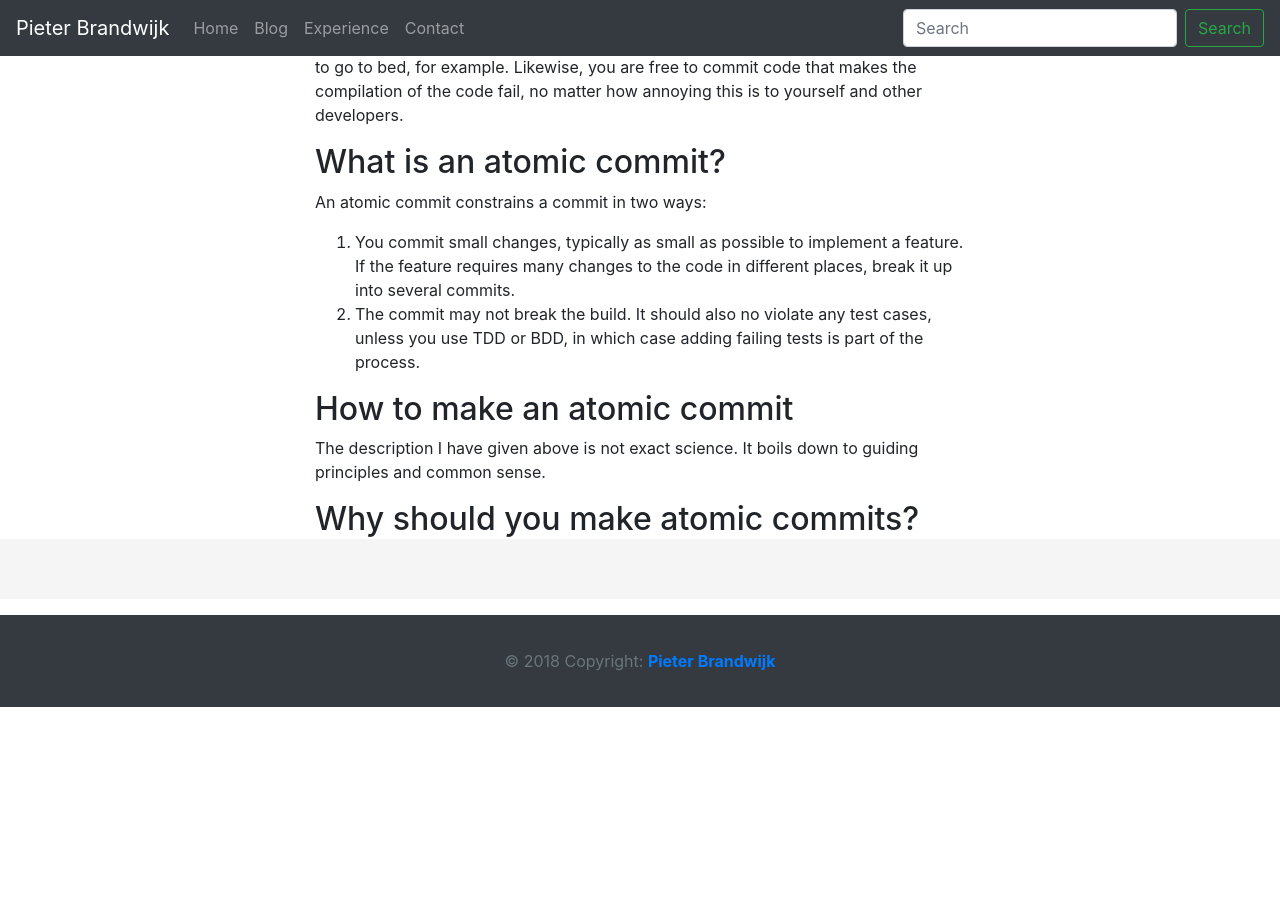
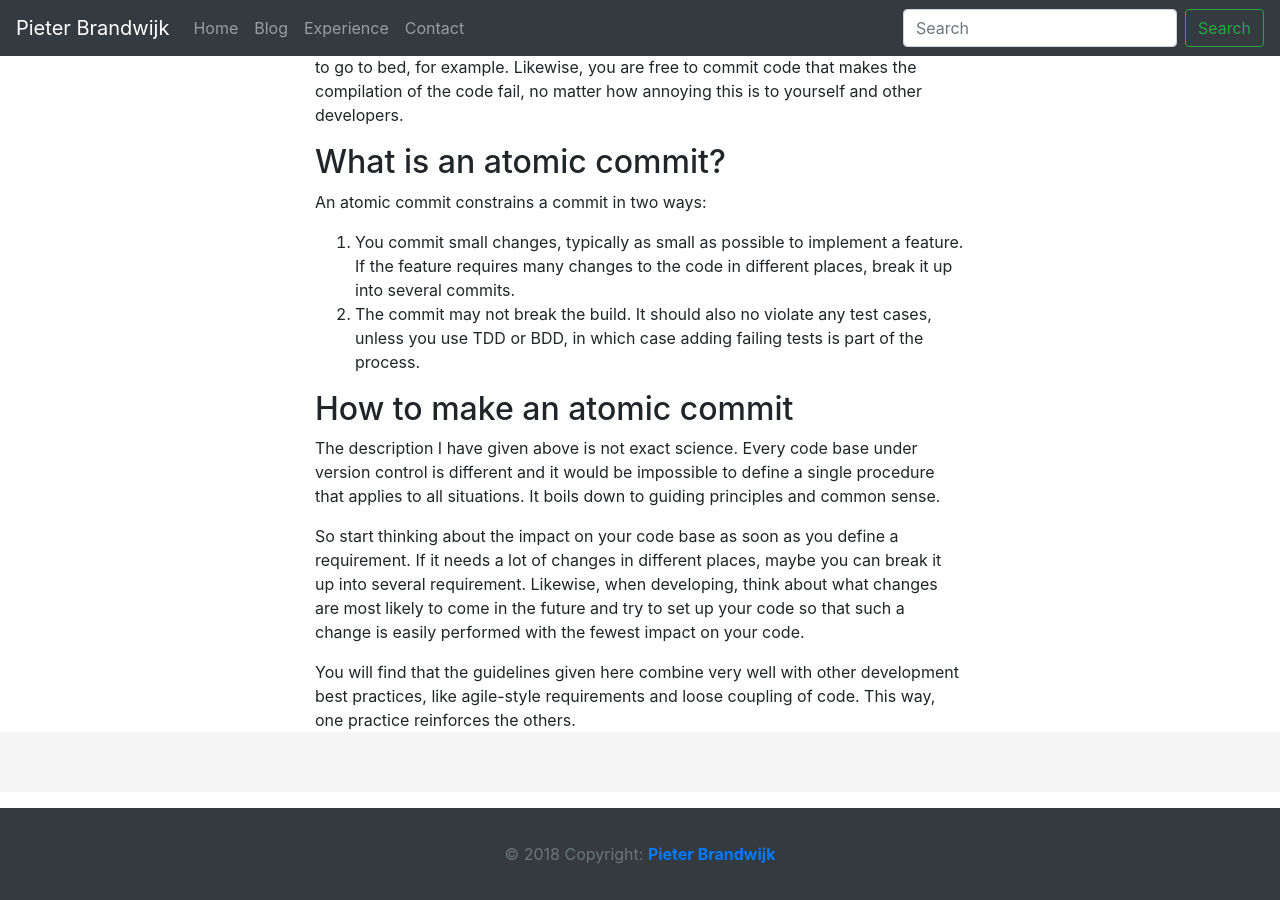
Before and after one commit to pbrandwijk/pbrandwijk.github.io, a Jekyll site: the page built from _posts/2018-07-22-atomic-commits-and-useful-comments.md, in a window 1280 px wide and 900 px high, scrolled down 511 px. Built offline with Jekyll 4.4.1, drawn with Linux system fonts in a browser that asks for light colours; nearby versions of some CDN libraries; comment, search, counter and statistics services are not loaded; before the commit the page ends 1218 px from its top, so only the background shows below that.

Commit message:
Update post content and tags

```diff
--- a/_posts/2018-07-22-atomic-commits-and-useful-comments.md
+++ b/_posts/2018-07-22-atomic-commits-and-useful-comments.md
@@ -2,7 +2,10 @@
 layout:   post
 title:    "Atomic commits and useful comments"
 date:     2018-07-22 12:00:00 +0200
-tags:     quality
+tags:
+  - quality
+  - "version control"
+  - git
 featured_article: true
 ---
 Every serious development project needs some sort of version control. Popular options today include `git`, `mercurial`, `bazar` and `svn`. Each of these systems works a bit differently, but all of them have the concept of a 'commit' in common.
@@ -18,6 +21,8 @@ An atomic commit constrains a commit in two ways:
 2. The commit may not break the build. It should also no violate any test cases, unless you use TDD or BDD, in which case adding failing tests is part of the process.
 
 ## How to make an atomic commit
-The description I have given above is not exact science. It boils down to guiding principles and common sense.
+The description I have given above is not exact science. Every code base under version control is different and it would be impossible to define a single procedure that applies to all situations. It boils down to guiding principles and common sense.
 
-## Why should you make atomic commits?
+So start thinking about the impact on your code base as soon as you define a requirement. If it needs a lot of changes in different places, maybe you can break it up into several requirement. Likewise, when developing, think about what changes are most likely to come in the future and try to set up your code so that such a change is easily performed with the fewest impact on your code.
+
+You will find that the guidelines given here combine very well with other development best practices, like agile-style requirements and loose coupling of code. This way, one practice reinforces the others.
```
